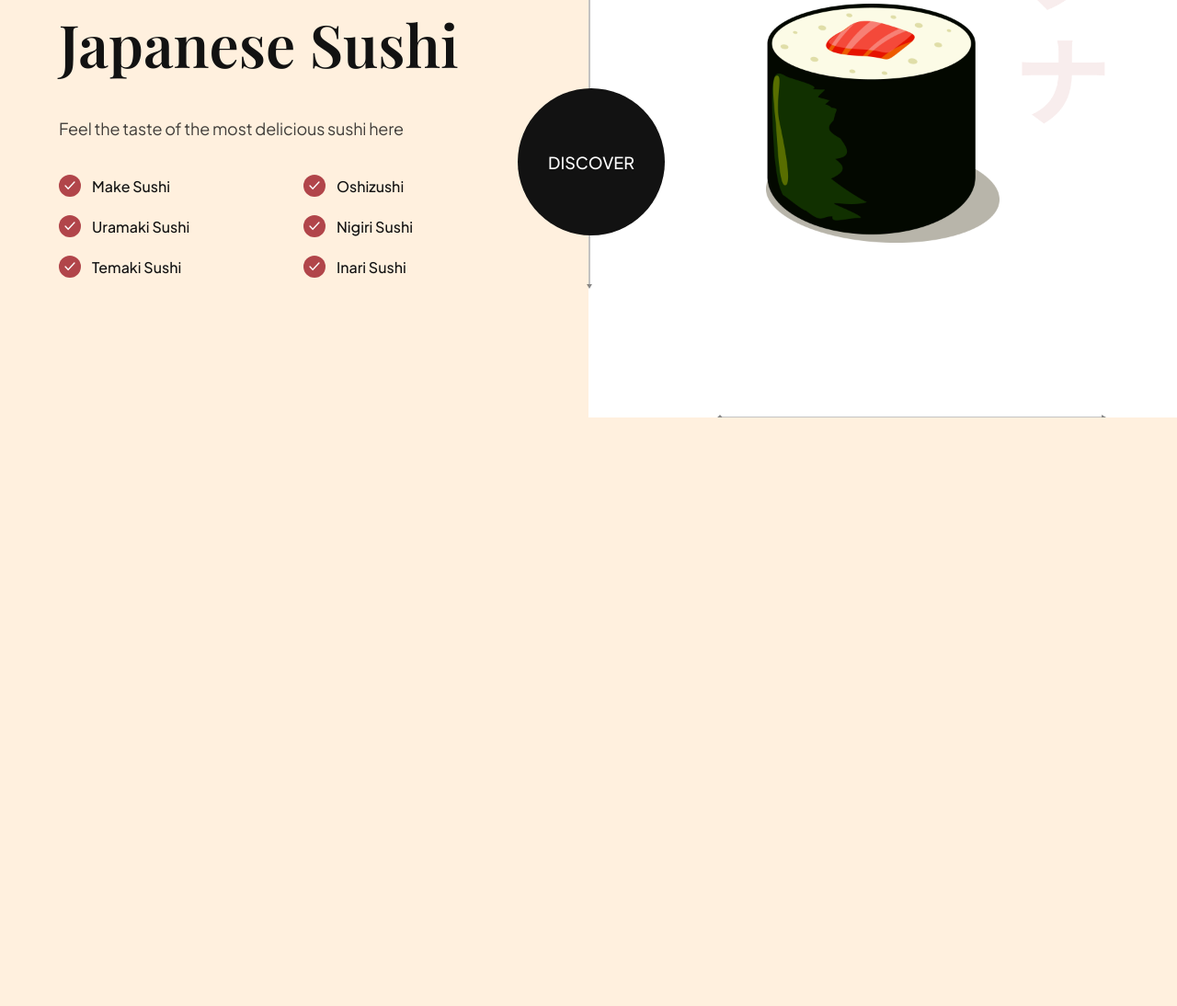
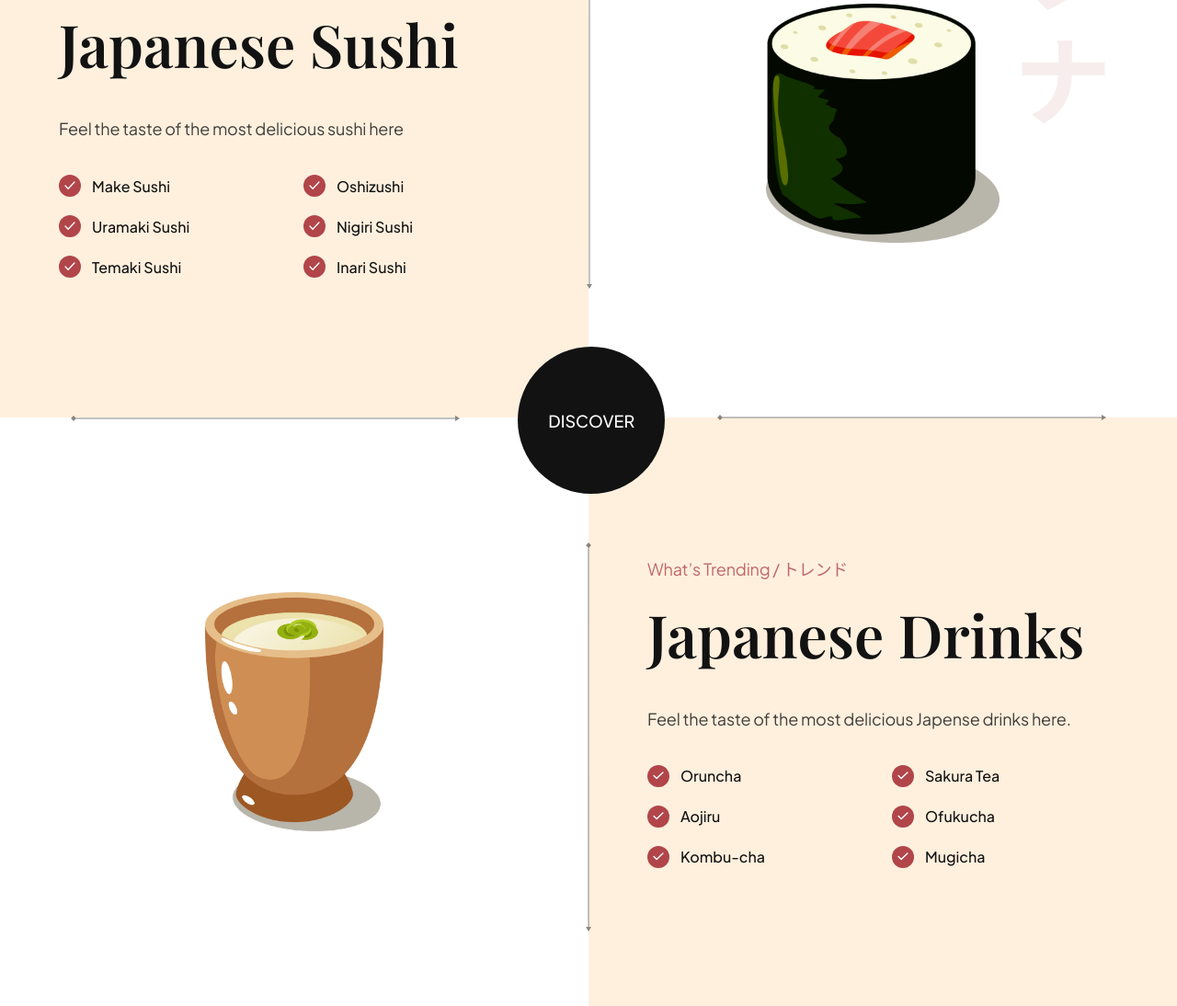
Before and after one commit to marykasp/design-frontend, a website built with Vite: page websites/sushi/index.html in a window 1280 px wide. Shown: the part 2604-3698 px from the top of the page at 92% size. Before the commit the page ends 3058 px from the top, so only its background shows below. Built offline with nearby package versions, Linux system fonts and the light colour scheme.

Commit message:
add in trending drinks content, same styles as trending sushi

```diff
--- a/websites/sushi/css/sections/trending.css
+++ b/websites/sushi/css/sections/trending.css
@@ -29,7 +29,7 @@
 
 /* content and image divs as children */
 .trending-sushi,
-.trending-drink {
+.trending-drinks {
   width: 100%;
   min-height: 640px;
   display: flex;
--- a/websites/sushi/index.html
+++ b/websites/sushi/index.html
@@ -267,6 +267,69 @@
       <div class="trending__discover" data-aos="zoom-in">
         <p>Discover</p>
       </div>
+
+      <!-- trending drinks -->
+      <section class="trending-drinks">
+        <div class="trending__image flex-center">
+          <img src="assets/sushi-4.png" alt="sushi-4" data-aos="fade-right" />
+
+          <div class="trending__arrow trending__arrow-top">
+            <img src="assets/arrow-horizontal.svg" alt="arrow horizontal" />
+          </div>
+
+          <div class="trending__arrow trending__arrow-right">
+            <img src="assets/arrow-vertical.svg" alt="arrow vertical" />
+          </div>
+        </div>
+
+        <div class="trending__content" data-aos="fade-left">
+          <p class="sushi__subtitle">What’s Trending / トレンド</p>
+
+          <h3 class="sushi__title">Japanese Drinks</h3>
+          <p class="sushi__description">
+            Feel the taste of the most delicious Japense drinks here.
+          </p>
+
+          <ul class="trending__list flex-between">
+            <li>
+              <div class="trending__icon flex-center">
+                <img src="assets/check.svg" alt="check" />
+              </div>
+              <p>Oruncha</p>
+            </li>
+            <li>
+              <div class="trending__icon flex-center">
+                <img src="assets/check.svg" alt="check" />
+              </div>
+              <p>Sakura Tea</p>
+            </li>
+            <li>
+              <div class="trending__icon flex-center">
+                <img src="assets/check.svg" alt="check" />
+              </div>
+              <p>Aojiru</p>
+            </li>
+            <li>
+              <div class="trending__icon flex-center">
+                <img src="assets/check.svg" alt="check" />
+              </div>
+              <p>Ofukucha</p>
+            </li>
+            <li>
+              <div class="trending__icon flex-center">
+                <img src="assets/check.svg" alt="check" />
+              </div>
+              <p>Kombu-cha</p>
+            </li>
+            <li>
+              <div class="trending__icon flex-center">
+                <img src="assets/check.svg" alt="check" />
+              </div>
+              <p>Mugicha</p>
+            </li>
+          </ul>
+        </div>
+      </section>
     </section>
     <script src="js/script.js" type="module"></script>
   </body>
```
